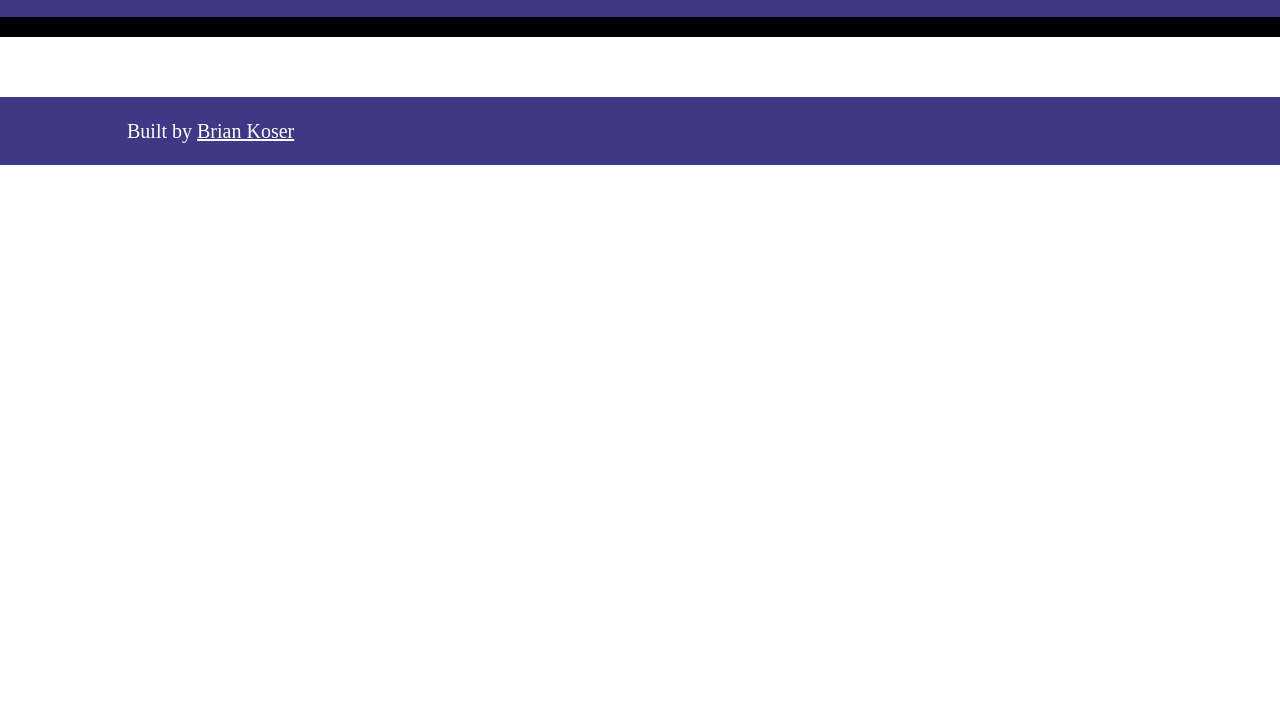
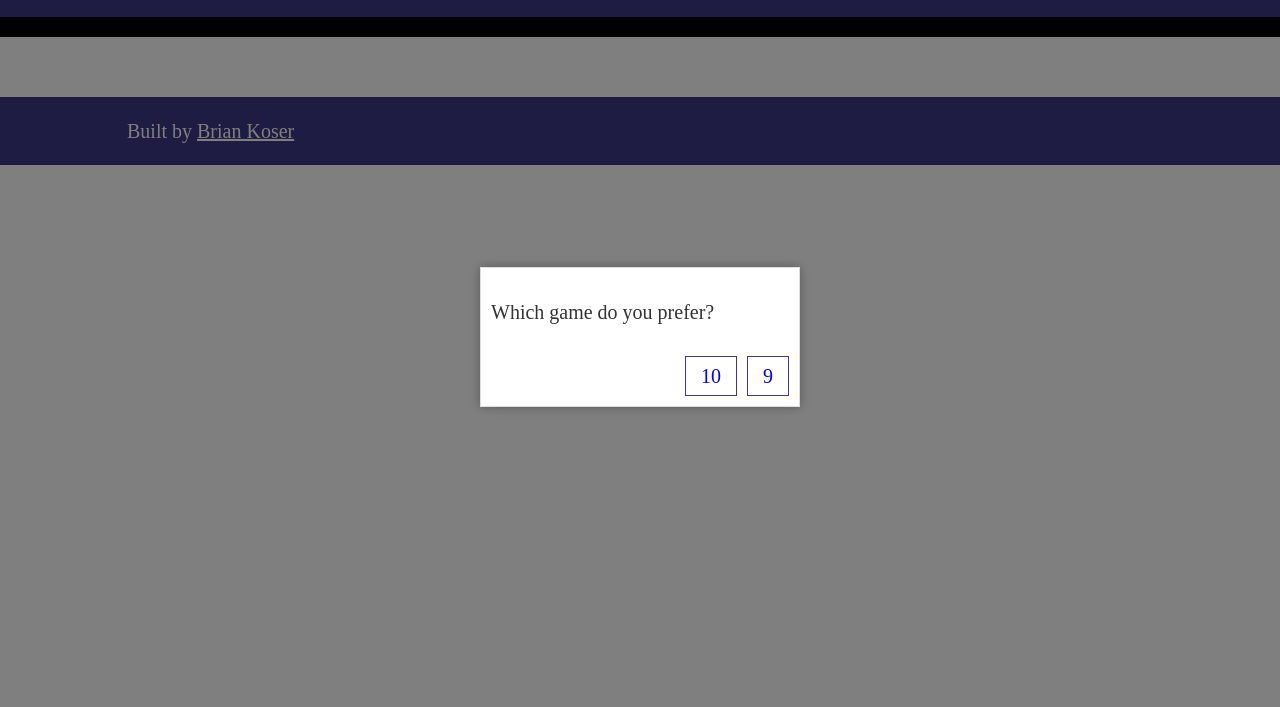
Before and after one commit to briankoser/thomas, a plain HTML site: page index.html in a window 1280 px wide. Shown: the part 93-800 px from the top of the page. Drawn offline with Linux system fonts and the light colour scheme; a web font is replaced by a local one.

Commit message:
Added generic user prompt

```diff
--- a/css/main.css
+++ b/css/main.css
@@ -16,7 +16,38 @@ html {
   font: 20px/1.4 "Source Serif Pro", serif;
 }
 
+#thomas-dialog {
+    display: flex;
+    position: fixed;
+    top: 0;
+    left: 0;
+    z-index: 1000000;
+    width: 100%;
+    height: 100%;
+    background-color: rgba(0, 0, 0, 0.5);
+}
 
+#thomas-dialog #thomas-dialog-content {
+    align-self: center;
+    margin: 100px auto;
+    padding: 10px;
+    width: 320px;
+    border: 1px solid #DDDDDD;
+    background-color: #FFFFFF;
+    box-shadow: 0 0 10px rgba(0, 0, 0, 0.3);
+}
+
+#thomas-dialog #thomas-dialog-content a {
+    border: 1px solid #3d3987;
+    padding: 5px 15px;
+    margin: 0 0 0 10px;
+    float: right;
+    text-decoration: none;
+}
+
+#thomas-dialog #thomas-dialog-content a:hover {
+    background-color: #EEEEEE;
+}
 
 /******************************************************************************
   HEADINGS
--- a/js/thomas.js
+++ b/js/thomas.js
@@ -52,6 +52,12 @@ var games = function(list) {
         // todo: get user input
 
         console.log('contest: ' + game1 + ' vs ' + game2);
+
+        // todo: Gonna need to use promise pipelines since these events are raised after returning from this function
+        promptUser("Which game do you prefer?", [
+            { text: game1, click: function() { game1.wins++; } },
+            { text: game2, click: function() { game2.wins++; } }
+        ]);
 
         return game1.id < game2.id;
     }
@@ -335,6 +341,48 @@ var getGames = function() {
     return games;
 }
 
+var closePrompt = function () {
+    document.getElementById("thomas-dialog").style.display = "none";
+};
+
+// Promp the user with a message and present multiple options.
+// Message: the message to promt the user
+// Buttons: an array of object of the form { text: "link text", click: function() { /* action */ } }
+var promptUser = function(message, buttons) {
+    if (document.getElementById("thomas-dialog") != null) {
+        document.getElementById("thomas-dialog").style.display = "flex";
+    }
+    else {
+        var appendHtml = function (el, str) {
+            var div = document.createElement('div');
+            div.innerHTML = str;
+            while (div.children.length > 0) {
+                el.appendChild(div.children[0]);
+            }
+        };
+
+        // Generate a list of buttons (reverse iterate since we're floating elements right)
+        var buttonsHtml = '';
+        var buttonEvents = new Array();
+        for (var i = buttons.length - 1; i >= 0; i--) {
+            buttons[i].buttonId = 'thomas-dialog-opt-' + i;
+            buttonsHtml += '<a id="' + buttons[i].buttonId + '" onclick="closePrompt()" href="javascript: void(0)">' + buttons[i].text + '</a>';
+        }
+
+        appendHtml(document.body,
+            '<div id="thomas-dialog">' +
+            '    <div id="thomas-dialog-content">' +
+            '        <p>' + message + '</p>' +
+            '        <div>' + buttonsHtml + '</div>' +
+            '    </div>' +
+            '</div>');
+
+        // Add events to buttons after adding them to the DOM
+        for (var i = 0; i < buttons.length; i++) {
+            document.getElementById(buttons[i].buttonId).addEventListener("click", buttons[i].click);
+        }
+    }
+}
 
 /**************************************************************
     MAIN
```
